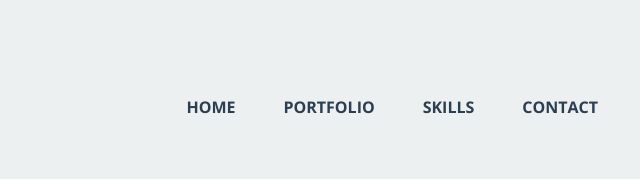
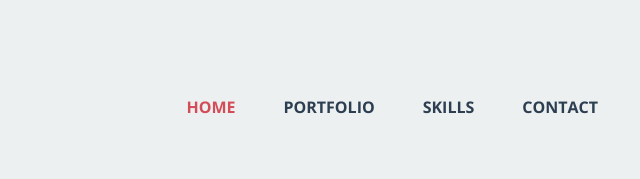
Before and after one commit to bellaratmelia/Project-2---Responsive-Layout, a plain HTML site: page index.html in a window 1280 px wide. In both pictures the pointer is over the link 740 px from the left and 106 px from the top of the page. Shown: the top 179 px of the page, 530-1170 px from the left. Drawn offline with nearby package versions, Linux system fonts and the light colour scheme.

Commit message:
tidied-up css a bit more

```diff
--- a/css/style.css
+++ b/css/style.css
@@ -41,7 +41,6 @@ section#skill {
 	padding: 2em 0 0 0;
 }
 
-
 hr { margin-top: 3em; }
 
 hr.pretty {
@@ -77,7 +76,12 @@ hr.pretty {
 	font-weight: bold;
 	margin: 5px 1em;
 	color: #2C3E50; /* navy */
+	transition: all .5s;
 }
+
+.footer-nav a:hover,
+.main-nav a:hover,
+#back-to-top a:hover { color: #d24d57; }
 
 .main-nav a {
 	display: block;
@@ -94,9 +98,7 @@ hr.pretty {
 .intro,
 .outro,
 .student-name,
-.photo {
-	padding: 1rem 1.5rem;
-}
+.photo { padding: 1rem 1.5rem; }
 
 .intro {
 	font-weight: 300;
```
